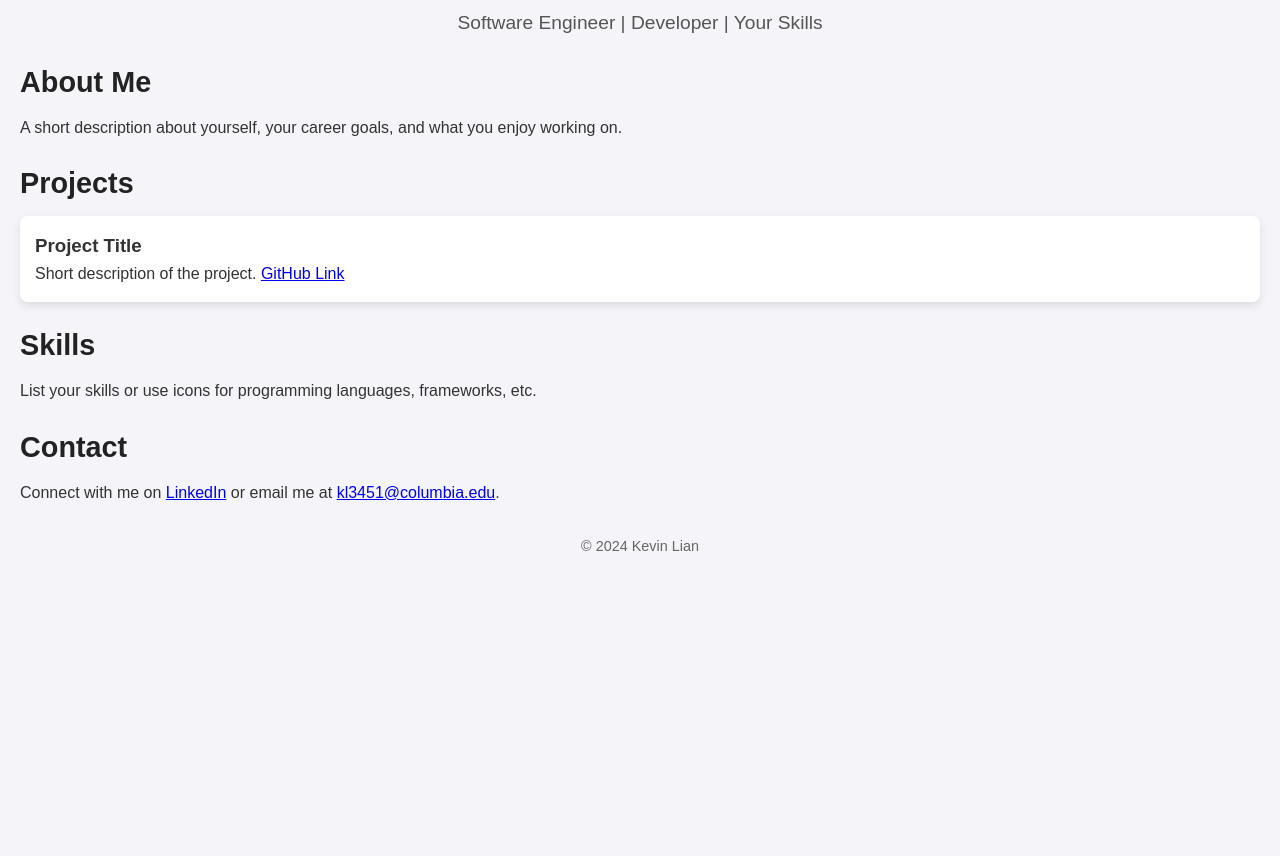
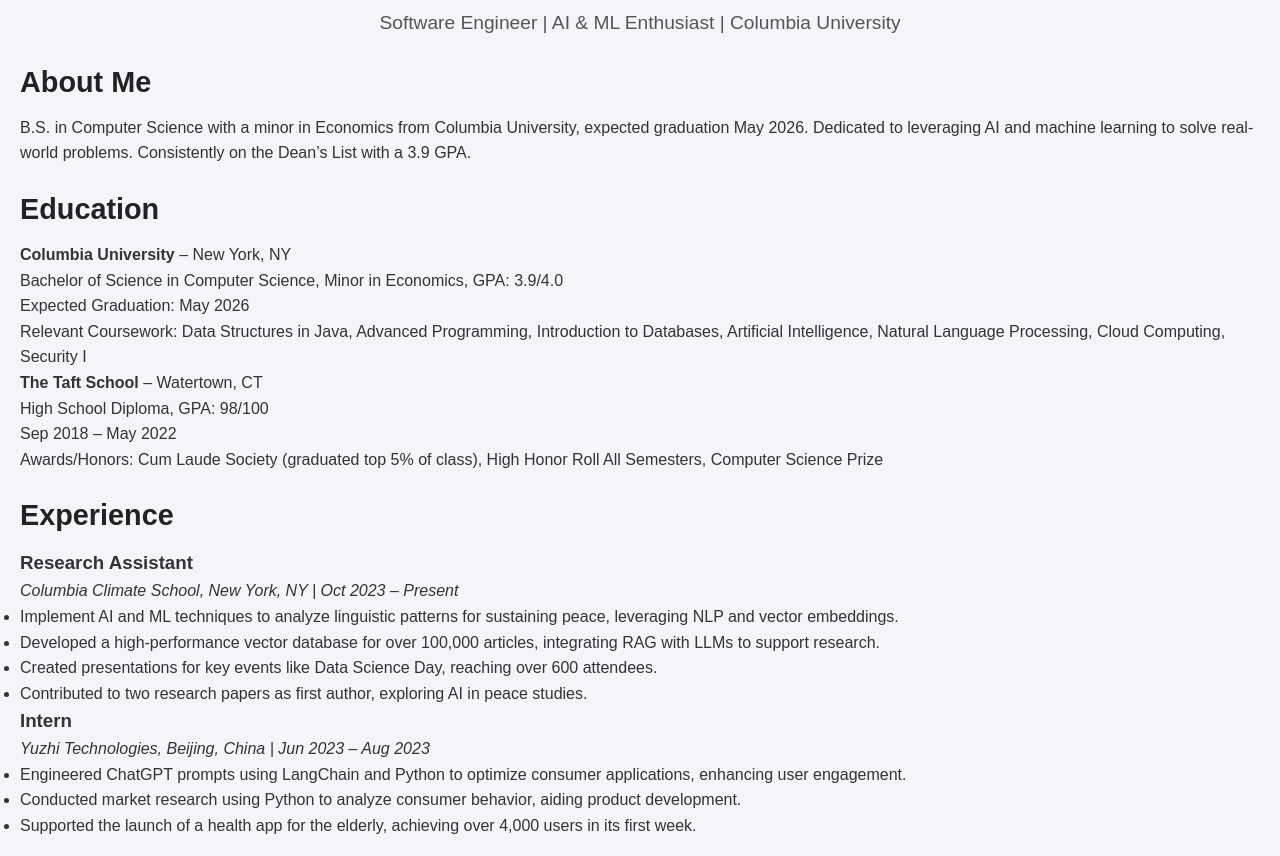
Before and after one commit to kevinlian2it/kevinlian2it.github.io, a plain HTML site: page index.html in a window 1280 px wide. Shown: the part 76-932 px from the top of the page. Before the commit the page ends 800 px from the top, so only its background shows below. Drawn offline with Linux system fonts and the light colour scheme.

Commit message:
update Resume content

```diff
--- a/index.html
+++ b/index.html
@@ -10,35 +10,88 @@
   <!-- Header -->
   <header>
     <h1>Kevin Lian</h1>
-    <p>Software Engineer | Developer | Your Skills</p>
+    <p>Software Engineer | AI & ML Enthusiast | Columbia University</p>
   </header>
 
   <!-- About Section -->
   <section id="about">
     <h2>About Me</h2>
-    <p>A short description about yourself, your career goals, and what you enjoy working on.</p>
+    <p>B.S. in Computer Science with a minor in Economics from Columbia University, expected graduation May 2026. Dedicated to leveraging AI and machine learning to solve real-world problems. Consistently on the Dean’s List with a 3.9 GPA.</p>
+  </section>
+
+  <!-- Education Section -->
+  <section id="education">
+    <h2>Education</h2>
+    <div>
+      <p><strong>Columbia University</strong> – New York, NY</p>
+      <p>Bachelor of Science in Computer Science, Minor in Economics, GPA: 3.9/4.0<br>Expected Graduation: May 2026</p>
+      <p>Relevant Coursework: Data Structures in Java, Advanced Programming, Introduction to Databases, Artificial Intelligence, Natural Language Processing, Cloud Computing, Security I</p>
+    </div>
+    <div>
+      <p><strong>The Taft School</strong> – Watertown, CT</p>
+      <p>High School Diploma, GPA: 98/100<br>Sep 2018 – May 2022</p>
+      <p>Awards/Honors: Cum Laude Society (graduated top 5% of class), High Honor Roll All Semesters, Computer Science Prize</p>
+    </div>
+  </section>
+
+  <!-- Experience Section -->
+  <section id="experience">
+    <h2>Experience</h2>
+
+    <div class="job">
+      <h3>Research Assistant</h3>
+      <p><em>Columbia Climate School, New York, NY | Oct 2023 – Present</em></p>
+      <ul>
+        <li>Implement AI and ML techniques to analyze linguistic patterns for sustaining peace, leveraging NLP and vector embeddings.</li>
+        <li>Developed a high-performance vector database for over 100,000 articles, integrating RAG with LLMs to support research.</li>
+        <li>Created presentations for key events like Data Science Day, reaching over 600 attendees.</li>
+        <li>Contributed to two research papers as first author, exploring AI in peace studies.</li>
+      </ul>
+    </div>
+
+    <div class="job">
+      <h3>Intern</h3>
+      <p><em>Yuzhi Technologies, Beijing, China | Jun 2023 – Aug 2023</em></p>
+      <ul>
+        <li>Engineered ChatGPT prompts using LangChain and Python to optimize consumer applications, enhancing user engagement.</li>
+        <li>Conducted market research using Python to analyze consumer behavior, aiding product development.</li>
+        <li>Supported the launch of a health app for the elderly, achieving over 4,000 users in its first week.</li>
+      </ul>
+    </div>
   </section>
 
   <!-- Projects Section -->
   <section id="projects">
     <h2>Projects</h2>
+
     <div class="project">
-      <h3>Project Title</h3>
-      <p>Short description of the project. <a href="https://github.com/your-repo" target="_blank">GitHub Link</a></p>
+      <h3>Data Analysis for Premier League Signings</h3>
+      <p>Utilized Python and Scikit-Learn to analyze over 10,000 player profiles. Implemented a RandomForest model for predictive analytics, delivering insights on player performance.</p>
     </div>
-    <!-- Add more project divs as needed -->
+
+    <div class="project">
+      <h3>Peaceful Countries Classifier</h3>
+      <p>Developed a classifier using vector embeddings to categorize countries by peace index, achieving a 94% accuracy rate. Optimized the training pipeline, reducing processing time by 30%.</p>
+    </div>
+
+    <div class="project">
+      <h3>Stock Price Predictor</h3>
+      <p>Created a stock price predictor using RandomForest and Linear Regression, analyzing historical stock data to forecast prices with feature engineering and hyperparameter tuning.</p>
+    </div>
   </section>
 
   <!-- Skills Section -->
   <section id="skills">
-    <h2>Skills</h2>
-    <p>List your skills or use icons for programming languages, frameworks, etc.</p>
+    <h2>Technical Skills</h2>
+    <p><strong>Languages:</strong> Java, Python, C++, C, SQL</p>
+    <p><strong>Frameworks/Libraries:</strong> Pandas, NumPy, Scikit-Learn, RandomForest, NLP</p>
+    <p><strong>Tools:</strong> Git, LaTeX, AWS, GCP</p>
   </section>
 
   <!-- Contact Section -->
   <section id="contact">
     <h2>Contact</h2>
-    <p>Connect with me on <a href="https://www.linkedin.com/in/kevinlian2it" target="_blank">LinkedIn</a> or email me at <a href="mailto:kl3451@columbia.edu">kl3451@columbia.edu</a>.</p>
+    <p>Connect with me on <a href="https://www.linkedin.com/in/your-profile" target="_blank">LinkedIn</a> or email me at <a href="mailto:kl3451@columbia.edu">kl3451@columbia.edu</a>.</p>
   </section>
 
   <!-- Footer -->
```
